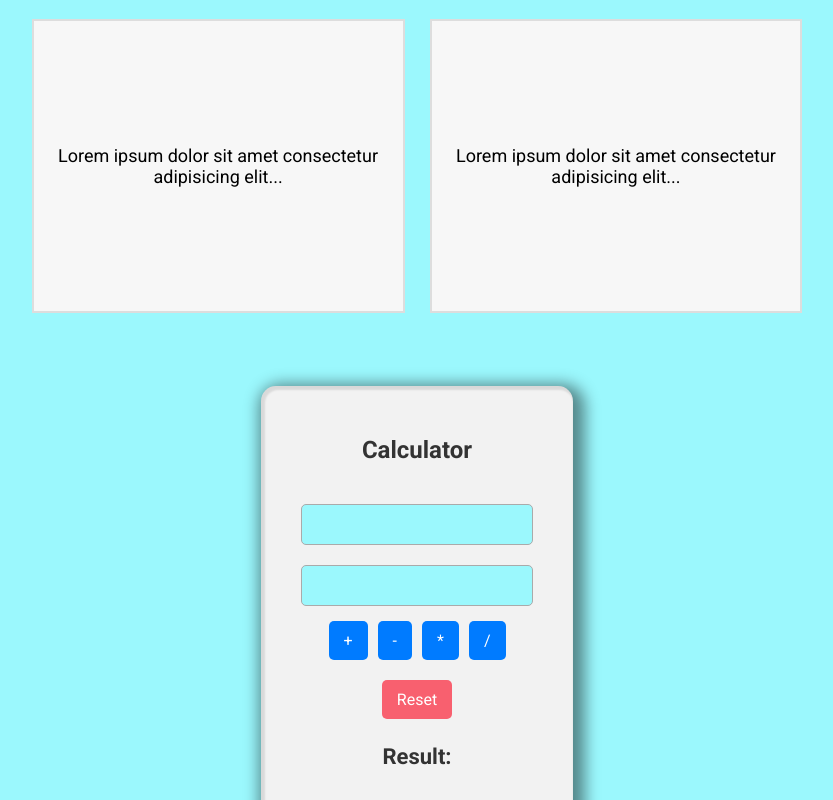
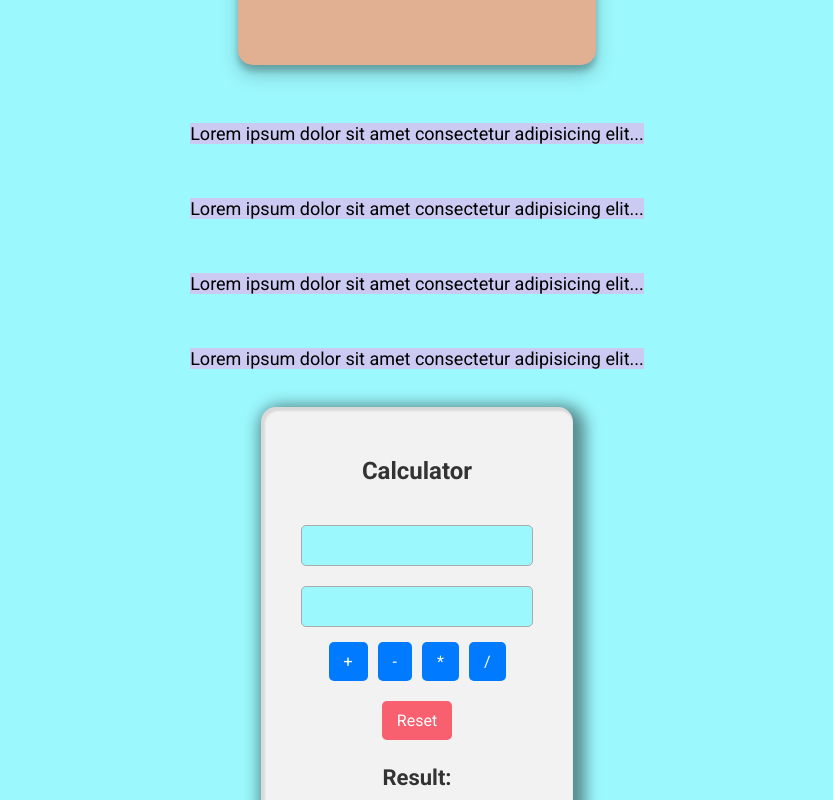
Before and after one commit to nathansolfan/portfolio, a React (Create React App) app: page / in a window 1280 px wide. Shown: the part 1780-2580 px from the top of the page, without its empty margins (223-1056 px from the left). Built offline with nearby package versions, Linux system fonts and the light colour scheme; a web font is replaced by a local one.

Commit message:
css updates

```diff
--- a/src/Home/Home.css
+++ b/src/Home/Home.css
@@ -40,42 +40,28 @@
 
 .flex-container {
   display: flex;
+  /* row by default - column/vertical */
+  flex-direction: row;
+  /* items on main axis - default - horizontal*/
+  justify-content: space-evenly;
+  /* items cross axis */
+  align-items: baseline;
   flex-wrap: wrap;
-  justify-content: center;
-  gap: 25px; /* This is the total space between items */
-  padding: 15px;
-  margin: 40px auto;
-  max-width: 80%;
+  /* only works on wrap */
+  align-content: flex-start;
+  gap: 1em;
+
+
+
+
+
 }
 
 .flex-item {
-  flex: 0 0 calc(35% - 25px); /* Adjust the flex-basis to account for the gap */
-  height: 250px; /* Keep height fixed if you want, or you can remove it to control height with padding */
-  display: flex;
-  flex-direction: column;
-  justify-content: center;
-  align-items: center;
-  text-align: center;
-  background-color: var(--background-light);
-  border: 2px solid #ddd;
-  transition: transform 0.3s ease, box-shadow 0.3s ease;
-  padding: 20px; /* Control height through padding */
+  background-color: rgb(202, 202, 242);
+
 }
 
-
-.flex-item-title {
-  font-size: 1.2rem; /* Larger size for titles */
-  margin-bottom: 10px; /* Space between title and paragraph */
-}
-
-.flex-item p {
-  margin: 0; /* Reset paragraph margin for consistency */
-}
-
-.flex-item:hover {
-  transform: scale(1.05);
-  box-shadow: 0 12px 24px rgba(0, 0, 0, 0.15);
-}
 
 
 @media (max-width: 768px) {
@@ -140,4 +126,4 @@
   }
 }
 
-https://www.youtube.com/watch?v=phWxA89Dy94
+/* https://www.youtube.com/watch?v=phWxA89Dy94 */
--- a/src/index.css
+++ b/src/index.css
@@ -11,6 +11,13 @@
   --text-dark: #000000;
   --shadow-light: 0 4px 8px rgba(0, 0, 0, 0.2);
   --shadow-heavy: 0 10px 20px rgba(0, 0, 0, 0.19), 0 6px 6px rgba(0, 0, 0, 0.23);
+}
+
+body{
+  padding: 0px 400px 0 400px;
+}
+button:hover {
+  background-color: #ff0000;
 }
 
 body, button, input, textarea {
```
